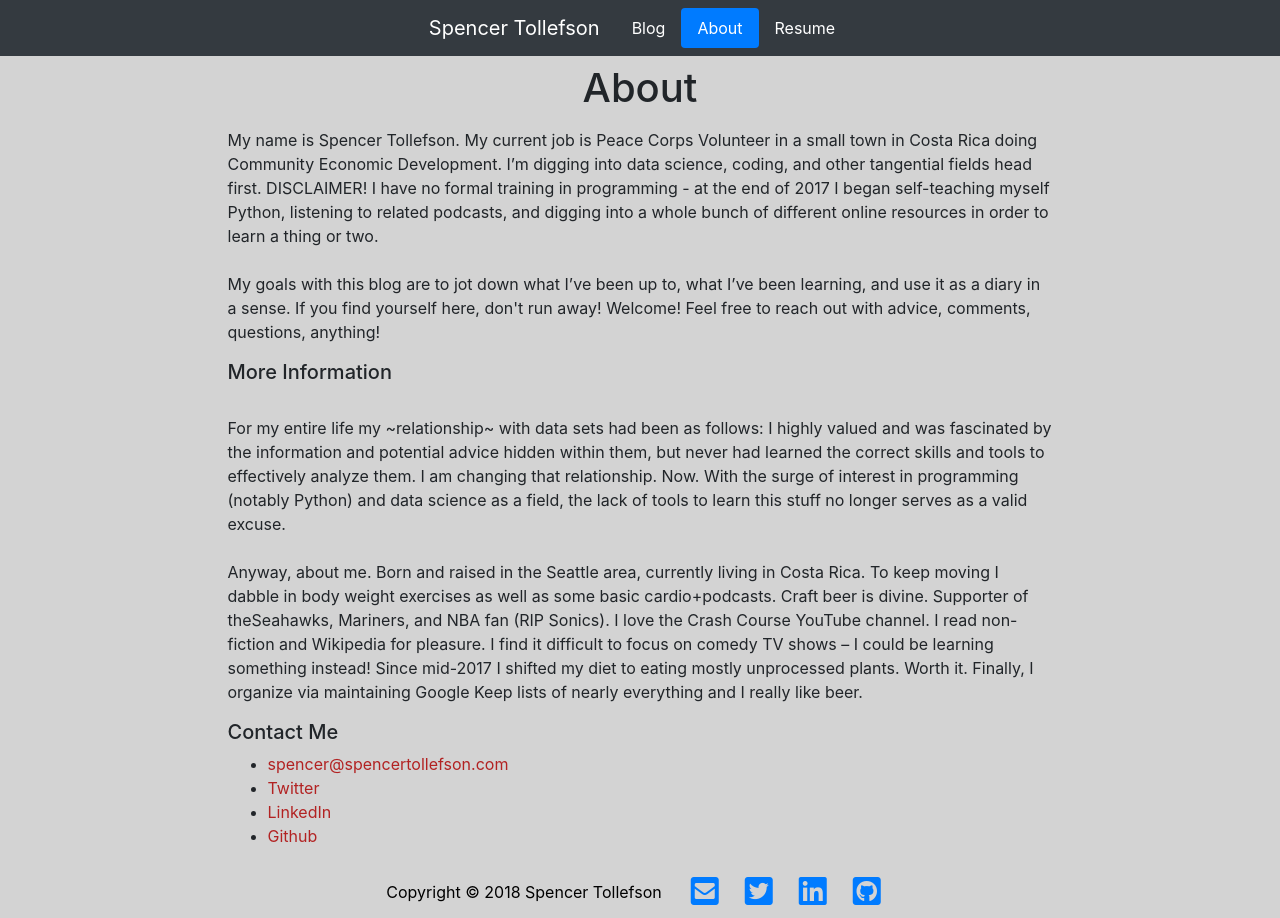
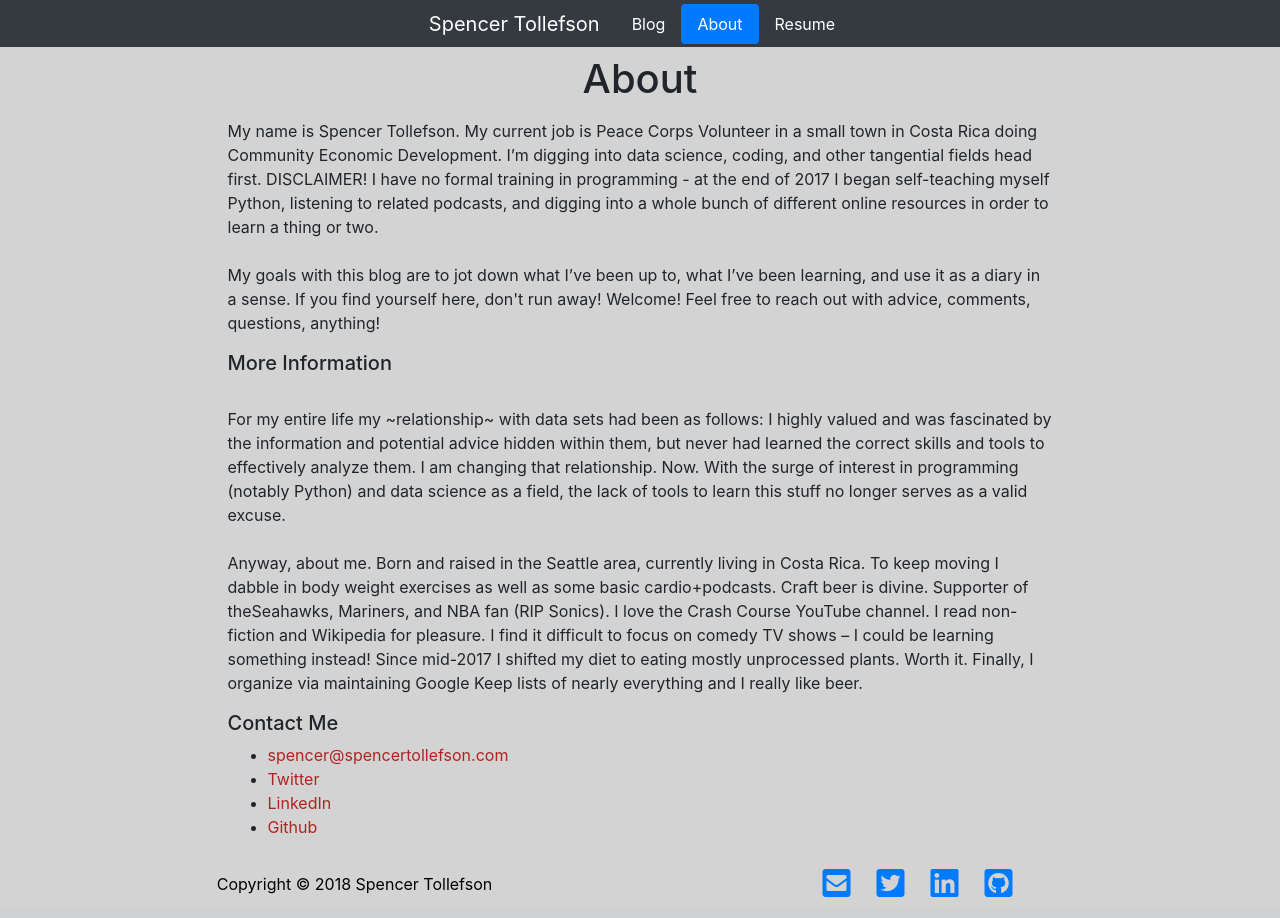
Before and after one commit to spencertollefson/spencertollefson.com-website, a Django app: page /about/ in a window 1280 px wide. After the commit the page ends 897 px from the top, so only its background shows below. Run offline with Django 3.2, Linux system fonts and the light colour scheme; parts of the project's set-up code (start-up, migrations or seed data) failed here and were passed over; some libraries are stand-ins or nearby versions.

Commit message:
Lot of CSS and HTML messing to get navbar to stick to bottom
I'm sure there is a lot of extra CSS code in my blog.css that is not being used... I'll want to clean that up some day

```diff
--- a/blog/static/blog/css/blog.css
+++ b/blog/static/blog/css/blog.css
@@ -1,10 +1,20 @@
-body {
+/*html {*/
+  /*position: relative;*/
+  /*min-height: 100%;*/
+/*}*/
+
+html, body {
     background-color: lightgray;
-    min-height: 100vh;
+    /*min-height: 100vh;*/
+    height: 100%;
     display: flex;
     flex-direction: column;
+    /*position: relative;*/
 }
 
+.content {
+    flex: 1 0 auto;
+}
 
 .icon-colors {
     font-size: 2em;
@@ -12,16 +22,35 @@ body {
     text-align: center;
 }
 
-.footer a {
+.copyright-text {
     color: black;
+    flex-wrap: wrap;
 }
 
-.footer {
+#footer {
     margin:  auto auto 0 auto;
+    /*position: absolute;*/
+    width: 100%;
+    /* Set the fixed height of the footer here */
+    /*height: 20px;*/
+    bottom: 0;
+}
+
+.footer-con {
+    flex-shrink: 0;
+}
+
+.copyright {
+    flex-wrap: wrap;
 }
 
 .footer-icons {
     justify-content: center;
+}
+
+.btn-toolbar {
+    flex-wrap: nowrap;
+    display: inline-flex;
 }
 
 .navbar-collapse {
@@ -54,6 +83,11 @@ a:hover {
 
 .list-box {
     width: auto;
+    /*margin-bottom: 10rem;*/
+
+}
+.posts-column {
+    /*margin-bottom: 10rem;*/
 }
 
 .abs-center-x {
@@ -61,3 +95,7 @@ a:hover {
     left: 50%;
     transform: translateX(-50%);
 }
+
+.navbar {
+    min-height: 47px;
+}
--- a/blog/templates/blog/base.html
+++ b/blog/templates/blog/base.html
@@ -10,7 +10,6 @@
 
         <!-- Bootstrap CSS -->
         <link rel="stylesheet" href="https://stackpath.bootstrapcdn.com/bootstrap/4.1.0/css/bootstrap.min.css" integrity="sha384-9gVQ4dYFwwWSjIDZnLEWnxCjeSWFphJiwGPXr1jddIhOegiu1FwO5qRGvFXOdJZ4" crossorigin="anonymous">
-
 
         <!-- imports a font from elsewhere on the web -->
 {#        <link href="https://fonts.googleapis.com/css?family=Roboto" rel="stylesheet">#}
@@ -57,7 +56,7 @@
         {% endblock navbar %}
 
         {% block header-setup %}
-         <div class="container" id="main">
+        <div class="container content" id="main">
             <div class="row">
                 <div class="col d-flex justify-content-center py-2">
                     {% block Page-Header %}
@@ -66,7 +65,7 @@
                 </div>
             </div>
             <div class="row">
-                <div class="col-11 col-md-9 pb-1 text-left mx-auto">
+                <div class="col-11 col-md-9 pb-1 text-left mx-auto posts-column">
                     {% block content %}
                     {% endblock content %}
                 </div>
@@ -75,11 +74,13 @@
         {% endblock header-setup %}
 
         {% block footer %}
-        <nav class="navbar footer pt-0 pb-1">
-            <div class="d-flex mx-auto">
-                <a class="navbar-brand" href="{% url 'about' %}"><small>Copyright © 2018 Spencer Tollefson</small></a>
+
+            <nav class="navbar pt-0 pb-0">
+                <footer class="container footer-con" id="footer">
+                    <div class="col d-flex mx-auto text-center justify-content-center copyright">
+                        <a class="navbar-brand footer copyright-text" href="{% url 'about' %}"><small>Copyright © 2018 Spencer Tollefson</small></a>
                     </div>
-            <div class="d-flex footer-icons mx-auto">
+                    <div class="col d-flex footer-icons mx-auto">
                         <div class="btn-toolbar" role="group" aria-label="Basic example">
                             <a href="mailto:spencer@spencertollefson.com" target="_blank"><i class="icon-colors fas fa-envelope-square btn"></i></a>
                             <a href="https://twitter.com/TheSpencerT" target="_blank"><i class="icon-colors fab fa-twitter-square btn"></i></a>
@@ -87,7 +88,9 @@
                             <a href="https://github.com/spencertollefson" target="_blank"><i class="icon-colors fab fa-github-square btn"></i></a>
                         </div>
                     </div>
+                </footer>
             </nav>
+
         {% endblock footer %}
 
         <!-- Javascript and jquery plugins -->
--- a/blog/templates/blog/post_list.html
+++ b/blog/templates/blog/post_list.html
@@ -3,7 +3,7 @@
 {% block title %}Spencer Tollefson{% endblock %}
 
 {% block header-setup %}
-<div class="container" id="main">
+<div class="container content" id="main">
     <div class="row">
         <div class="col d-flex justify-content-center py-2">
             <h1>Blog Posts</h1>
@@ -14,7 +14,7 @@
         <div class="col d-flex justify-content-center mx-auto list-box">
             <div class="list-group">
                 {% for post in posts %}
-                    <a href="{% url 'post_detail' pk=post.pk %}" class="list-group-item list-group-item-action"><h5>#{{ post.id }}: {{ post.title }} - {{ post.published_date|date:'F j' }}, {{ post.published_date|date:'Y' }}</h5></a>
+                    <a href="{% url 'post_detail' pk=post.pk %}" class="list-group-item list-group-item-action">#{{ post.id }}: {{ post.title }} - {{ post.published_date|date:'F j' }}, {{ post.published_date|date:'Y' }}</a>
                 {% endfor %}
             </div>
         </div>
```
Also changed, not shown: blog/templates/blog/post_detail.html (line endings or trailing spaces). Lines whose indentation alone changed are shown as unchanged.
